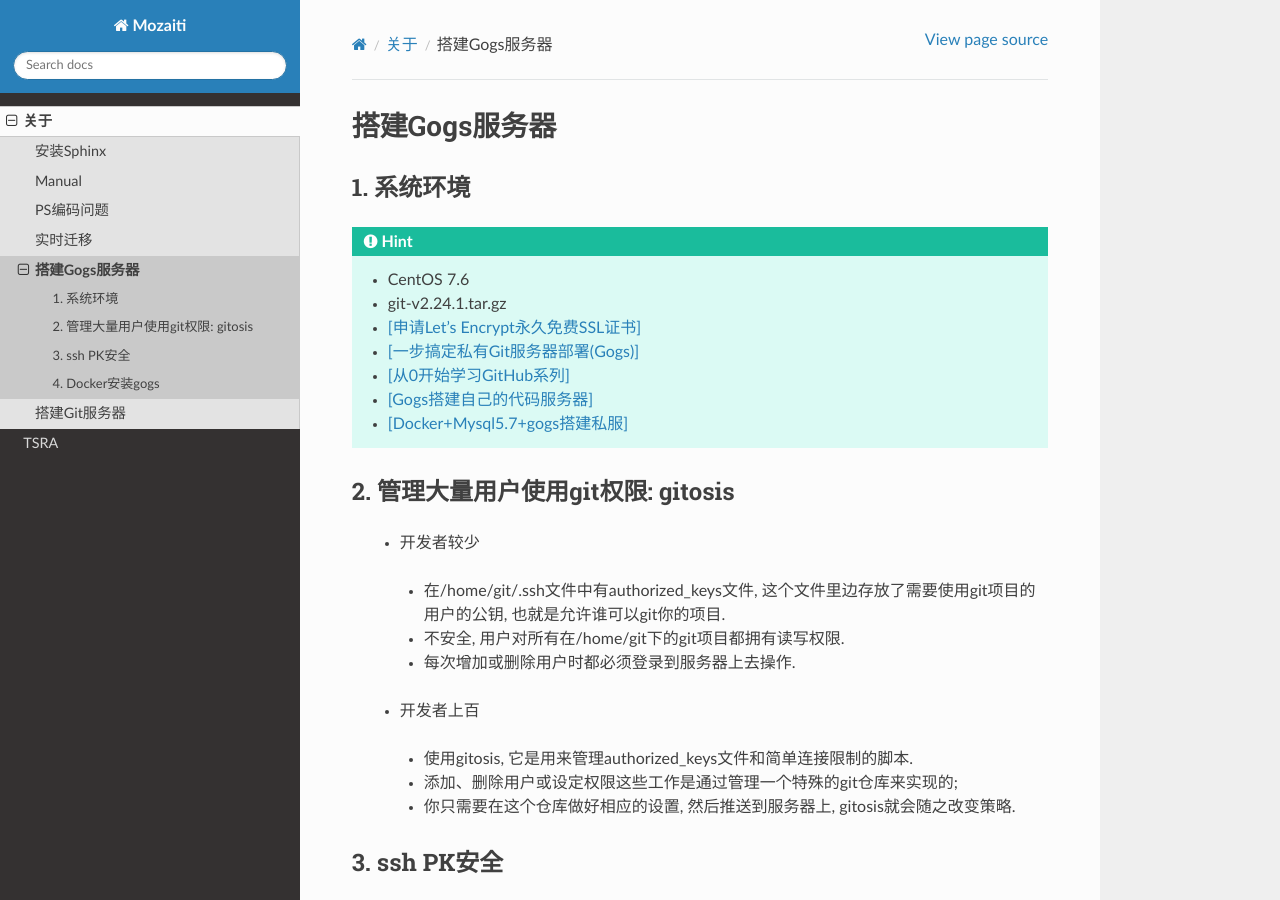
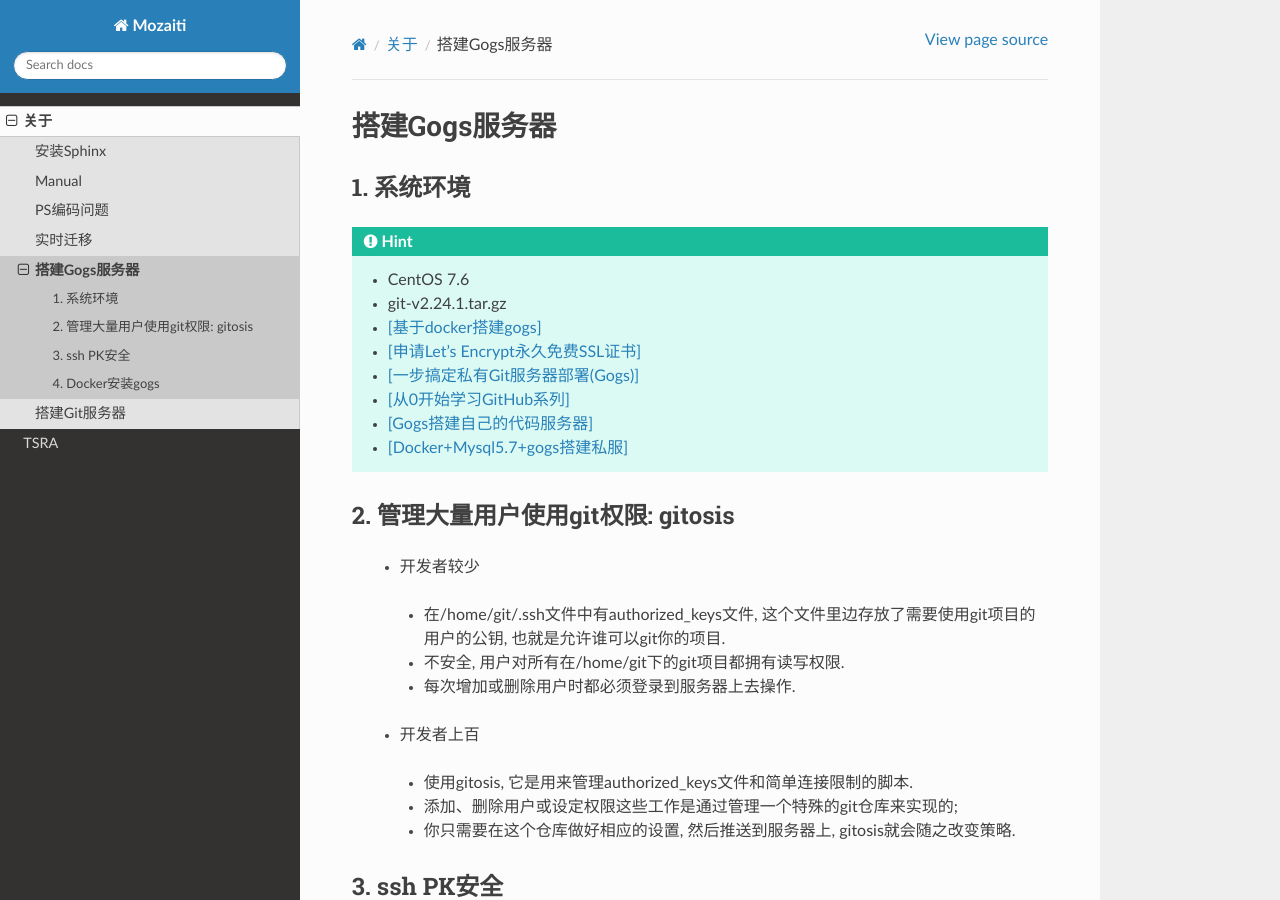
Before and after one commit to timhuang5129/mozaiti, a Sphinx documentation site: the page built from source/about/docs/gogs.rst, in a window 1280 px wide and 900 px high. Built offline with Sphinx 7.4.7 and the Read the Docs theme 2.0.0, drawn with Linux system fonts in a browser that asks for light colours; pages that are not in the unit, such as notebooks, are missing from menus.

Commit message:
Update gogs.rst

```diff
--- a/source/about/docs/gogs.rst
+++ b/source/about/docs/gogs.rst
@@ -7,6 +7,7 @@
 
  - CentOS 7.6
  - git-v2.24.1.tar.gz
+ - `[基于docker搭建gogs] <https://www.cnblogs.com/yuexiaoyun/articles/11946103.html>`_
  - `[申请Let's Encrypt永久免费SSL证书] <https://www.cnblogs.com/sage-blog/p/10302934.html>`_
  - `[一步搞定私有Git服务器部署(Gogs)] <https://www.jianshu.com/p/424627516ef6>`_
  - `[从0开始学习GitHub系列] <https://www.jianshu.com/p/424627516ef6>`_
```
